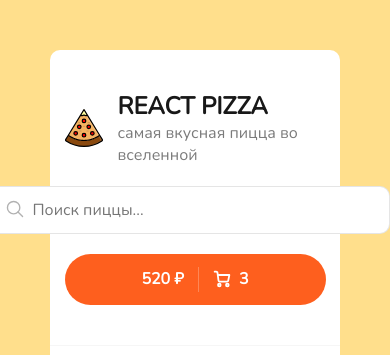
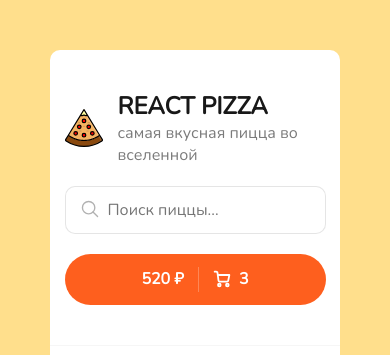
Before and after one commit to makysheva/react-pizza, a React (Create React App) app: page / in a window 390 px wide. Shown: the top 355 px of the page. Built offline with nearby package versions, Linux system fonts and the light colour scheme; no server answers.

Commit message:
адаптив поиска

```diff
--- a/src/components/Search/Search.scss
+++ b/src/components/Search/Search.scss
@@ -1,18 +1,27 @@
 .root {
     position: relative;
-    left: -75px;
+    max-width: 400px;
+    width: 100%;
+
+    @media(max-width: 992px) {
+        max-width: 100%;
+    }
 }
 
 .input {
     border: 1px solid rgba(0, 0, 0, 0.1);
     padding: 12px 20px;
     padding-left: 42px;
-    width: 400px;
+    width: 100%;
     border-radius: 10px;
     font-size: 16px;
 
     &:focus {
         border: 1px solid rgba(0, 0, 0, 0.2);
+    }
+
+    @media(max-width: 928px) {
+        width: 100%;
     }
 }
 
--- a/src/scss/components/_header.scss
+++ b/src/scss/components/_header.scss
@@ -8,8 +8,9 @@
     display: flex;
     align-items: center;
     justify-content: space-between;
+    column-gap: 10px;
 
-    @media(max-width: 768px) {
+    @media(max-width: 992px) {
       flex-direction: column;
       align-items: flex-start;
       row-gap: 20px;
@@ -37,12 +38,12 @@
   }
 
   &__cart {
-    @media(max-width: 768px) {
+    @media(max-width: 992px) {
       width: 100%;
     }
 
     & .button--cart {
-      @media(max-width: 768px) {
+      @media(max-width: 992px) {
         justify-content: center;
       }
     }
```
